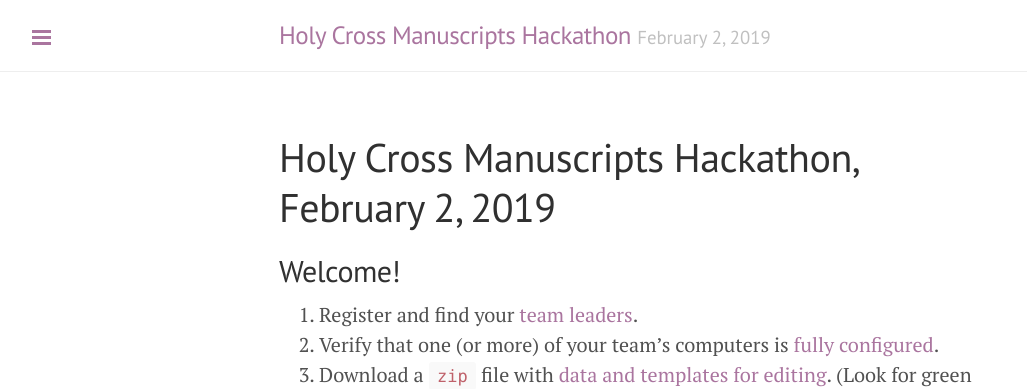
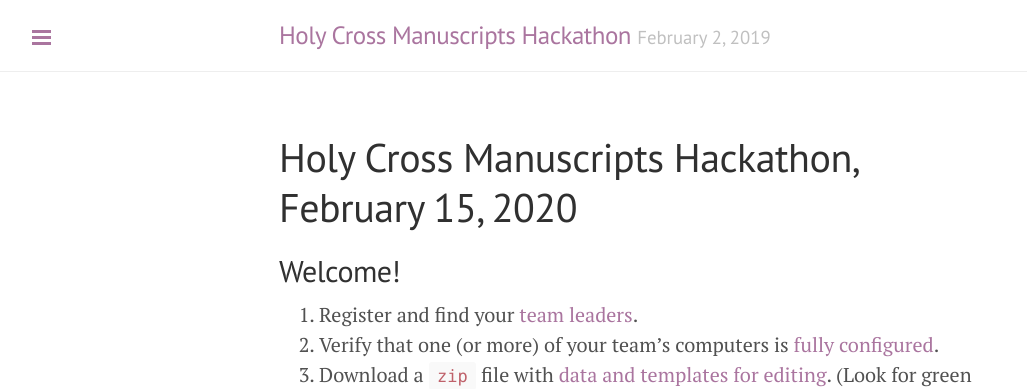
Before and after one commit to HCMID/ms-hackathon-2020, a Jekyll site: the page built from docs/index.md, in a window 1280 px wide. Shown: the top 389 px of the page, without its empty margins (1-1028 px from the left). Built offline with Jekyll 4.4.1, drawn with Linux system fonts in a browser that asks for light colours.

Commit message:
Change date

```diff
--- a/docs/index.md
+++ b/docs/index.md
@@ -1,5 +1,5 @@
 ---
-title:  "Holy Cross Manuscripts Hackathon, February 2, 2019"
+title:  "Holy Cross Manuscripts Hackathon, February 15, 2020"
 layout: page
 ---
 
```
